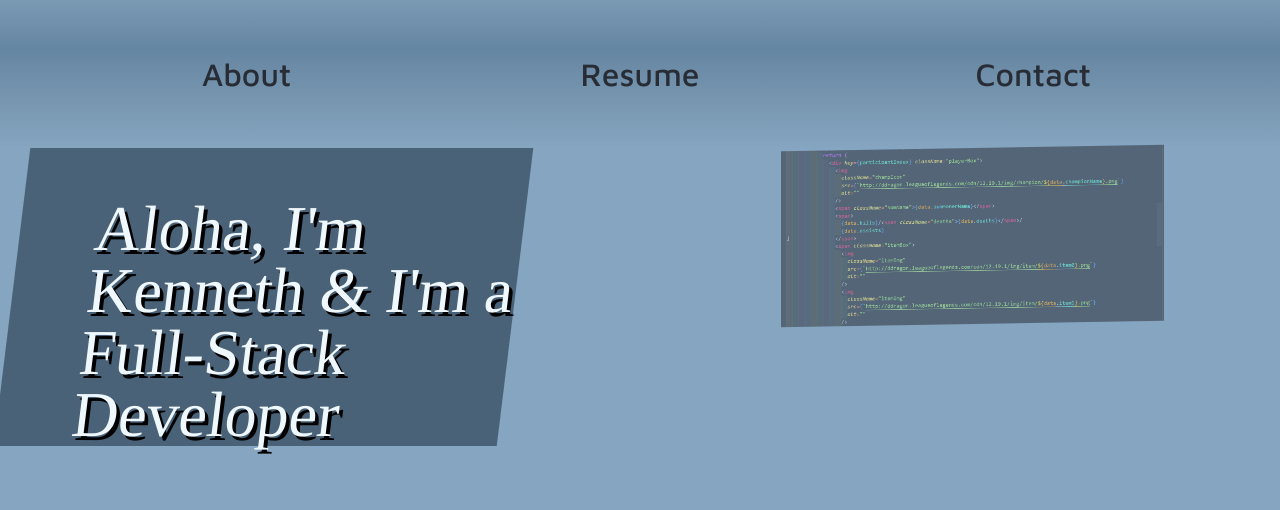
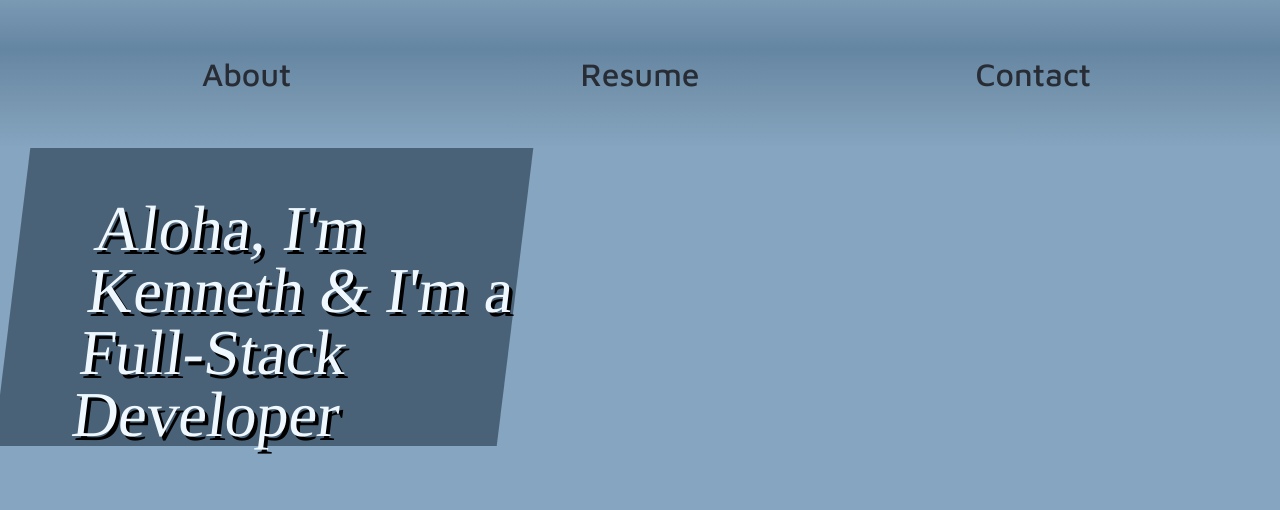
Before and after one commit to KnfDev/Portfolio, a React (Create React App) app: page / in a window 1280 px wide. Shown: the top 510 px of the page. Built offline with nearby package versions, Linux system fonts and the light colour scheme; a web font is replaced by a local one.

Commit message:
removed an img

```diff
--- a/src/App.js
+++ b/src/App.js
@@ -28,9 +28,9 @@ function App() {
             Full-Stack Developer
           </p>
         </div>
-        <div className="col col-sm col-lg-4 col-xl-4">
+        {/* <div className="col col-sm col-lg-4 col-xl-4">
           <img className="script" src={script} alt="" />
-        </div>
+        </div> */}
       </div>
 
       <div className="row projectRow1">
```
